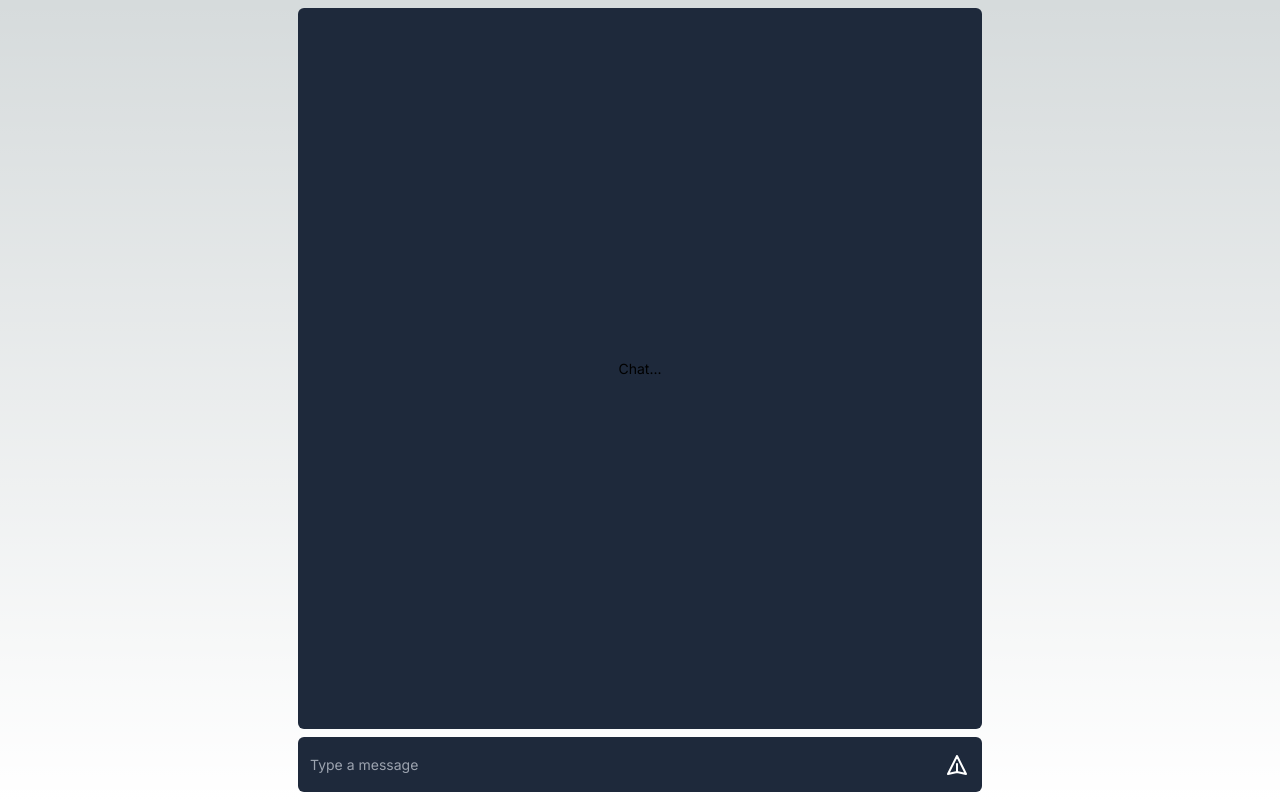
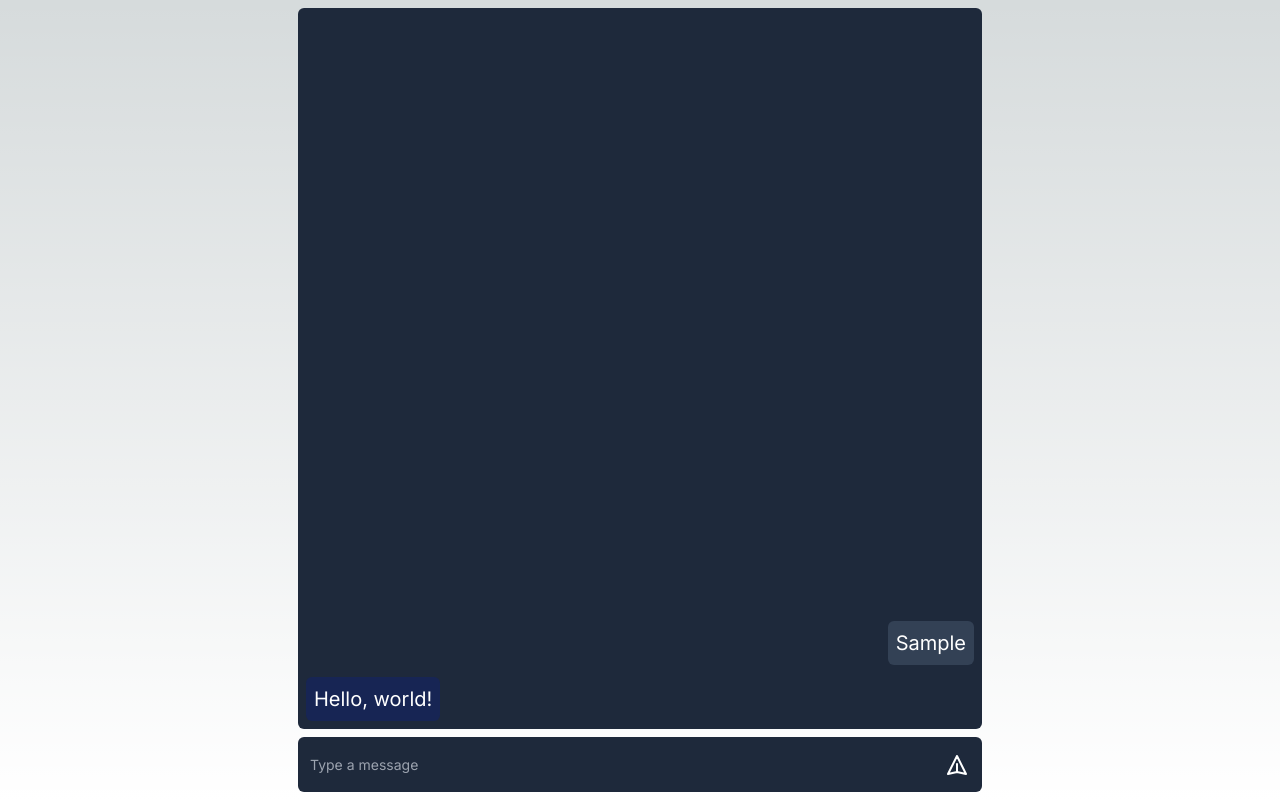
Before and after one commit to irvingvjuarez/react-agentic-rag-app, a Next.js app: page / in a window 1280 px wide. Both pictures are taken after typing "Sample" into the empty fields and a click on the button 957 px from the left and 764 px from the top of the page. Built offline with nearby package versions, Linux system fonts and the light colour scheme.

Commit message:
Structured responses in UI

```diff
--- a/src/app/globals.css
+++ b/src/app/globals.css
@@ -14,6 +14,14 @@
     --background-start-rgb: 0, 0, 0;
     --background-end-rgb: 0, 0, 0;
   }
+}
+
+.user {
+  @apply bg-slate-700 self-end
+}
+
+.bot {
+  @apply bg-blue-950
 }
 
 .button-gradient:hover {
--- a/src/app/page.tsx
+++ b/src/app/page.tsx
@@ -5,17 +5,21 @@ import useApp from "./useApp";
 export default function Home() {
   const { handleSubmit, chat, isChatEmpty } = useApp();
 
-  console.log(chat);
-
   return (
     <main className="flex m-4 justify-center items-center h-screen w-screen">
       <section className="p-2 grid grid-rows-[92%,8%] flex-center space-y-2 text-sm h-full w-full max-w-[700px]">
 
-        <article className="w-full bg-slate-800 rounded-md flex items-center justify-center">
+        <article className={`w-full bg-slate-800 rounded-md flex ${isChatEmpty ? 'items-center' : 'items-end'} justify-center overflow-auto`}>
           {isChatEmpty ? (
             <p className="text-2xl font-bold text-white">Ask me anything</p>
           ) : (
-            <p>Chat...</p>
+            <div className="w-full p-2 flex-col flex text-xl space-y-3 pt-2 pb-2 overflow-auto h-full justify-end">
+              {chat.map((message, index) => (
+                <div key={index} className={`p-2 max-w-[90%] ${message.author === 'user' ? 'user' : 'bot'} rounded-md w-fit`}>
+                  <p className="text-white">{message.message}</p>
+                </div>
+              ))}
+            </div>
           )}
         </article>
 
```
